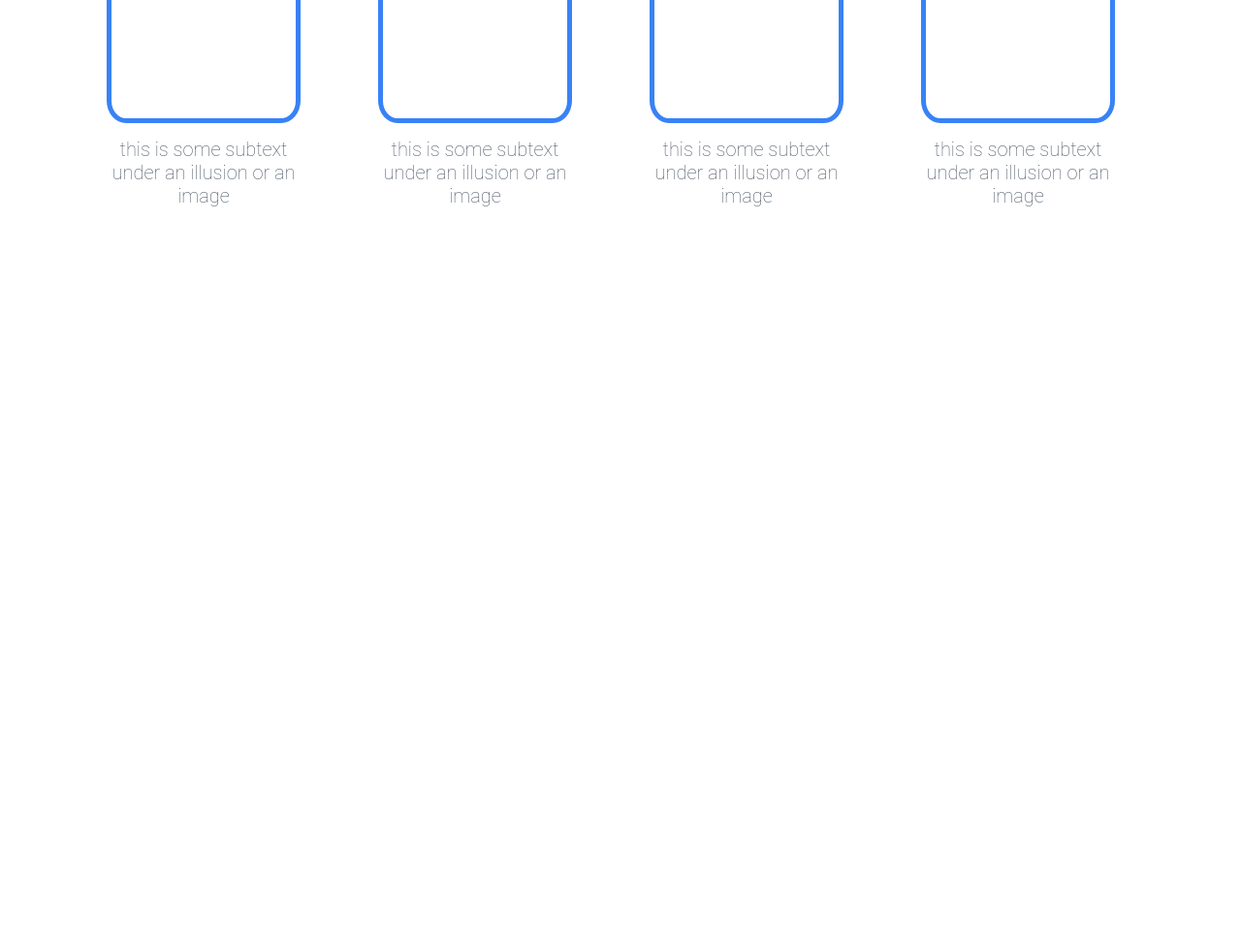
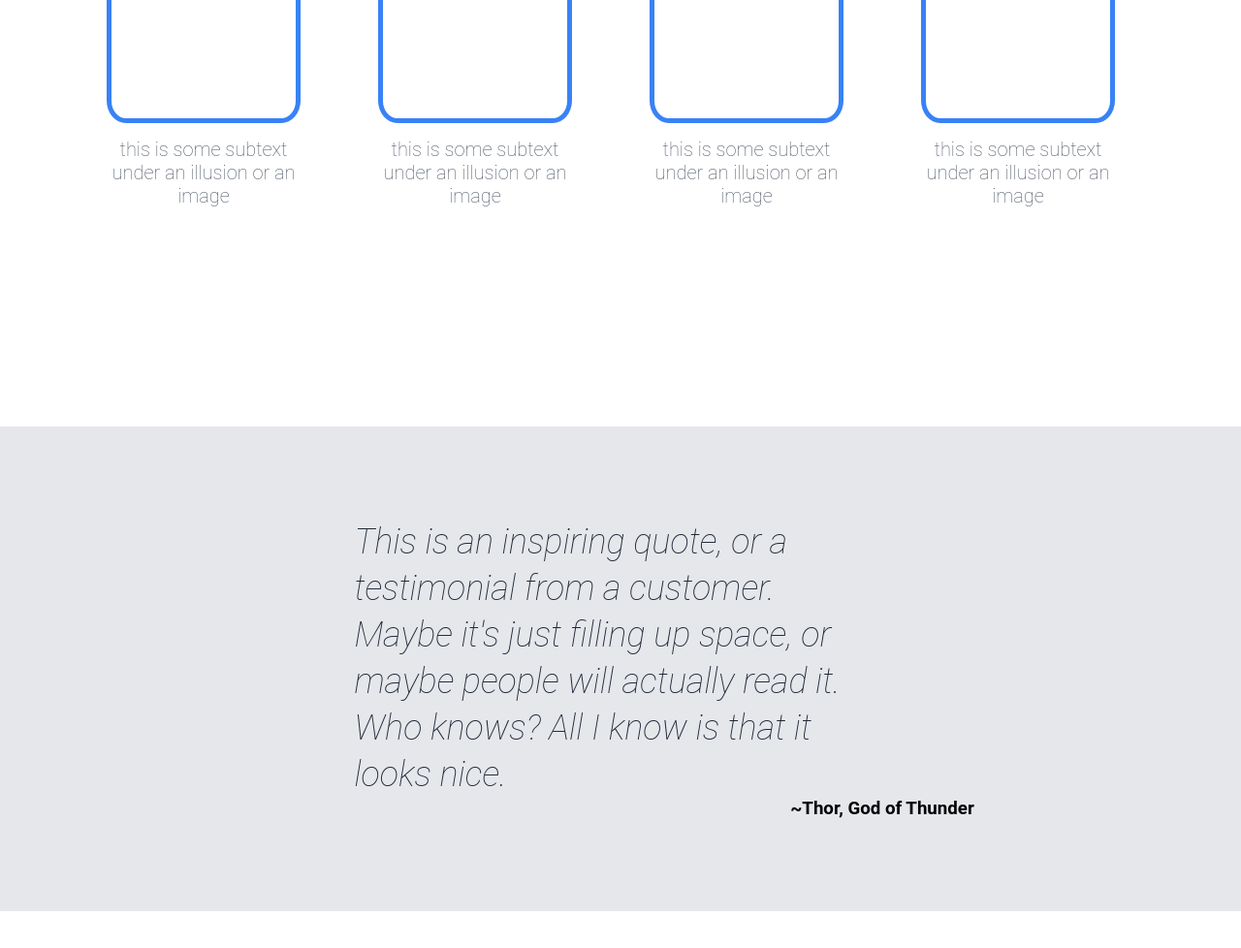
Before and after one commit to PerfectlyImperfectHuman/landing-page-project, a plain HTML site: page index.html in a window 1280 px wide. Shown: the part 1020-1998 px from the top of the page at 97% size. Before the commit the page ends 1320 px from the top, so only its background shows below. Drawn offline with Linux system fonts and the light colour scheme.

Commit message:
Created the Quote Section
I again used flexbox to structure the layout and used css to style it

```diff
--- a/index.html
+++ b/index.html
@@ -59,5 +59,12 @@
         </div>
     </section>
 
+    <section class="quote-section">
+        <p>This is an inspiring quote, or a testimonial from a customer. Maybe it's just filling up space, or maybe people will actually read it. Who knows? All I know is that it looks nice.</p>
+        <h3>~Thor, God of Thunder</h3>
+    </section>
+
+    <section class="cta-section"></section>
+
 </body>
 </html>
--- a/style.css
+++ b/style.css
@@ -139,3 +139,27 @@ nav {
     font-weight: 200;
     color: #4b5563;
 }
+
+.quote-section {
+    height: 500px;
+    background-color: #e5e7eb;
+    margin-top: 140px;
+    padding-top: 0;
+    display: flex;
+    align-items: center;
+    justify-content: center;
+    flex-direction: column;
+}
+
+.quote-section p {
+    font-size: 36px;
+    color: #1f2937;
+    font-weight: 100;
+    width: 54%;
+    line-height: 48px;
+    font-style: italic;
+}
+
+.quote-section h3 {
+    margin-left: 35rem;
+}
```
